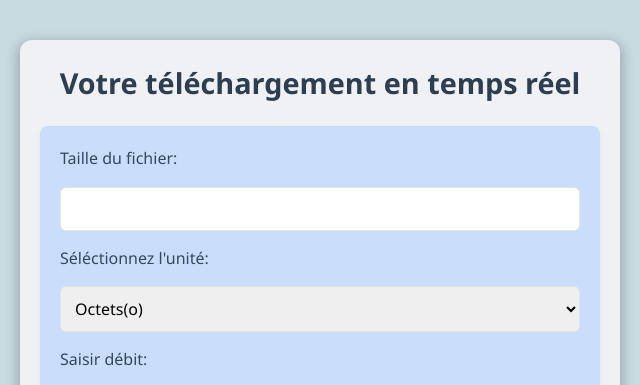
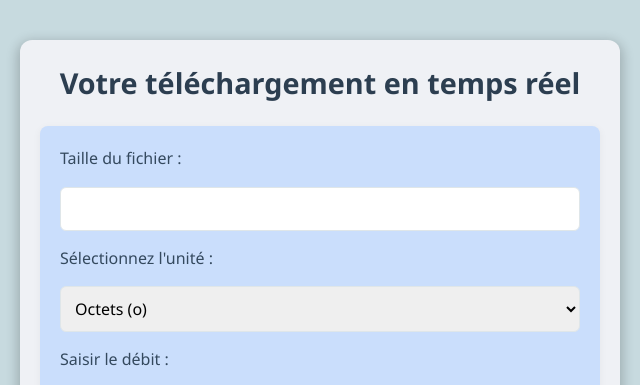
Before and after one commit to Dodou12/Calcule_Temps_telechargement, a plain HTML site: page index.html in a window 1280 px wide. Shown: the top 385 px of the page, 320-960 px from the left. Drawn offline with Linux system fonts and the light colour scheme.

Commit message:
Modification des fautes de frappes

```diff
--- a/index.html
+++ b/index.html
@@ -4,29 +4,29 @@
     <meta charset="UTF-8" />
     <meta name="viewport" content="width=device-width, initial-scale=1.0" />
     <link rel="stylesheet" href="/assets/css/style.css" />
-    <title>Document</title>
+    <title>Simulateur de téléchargement</title>
   </head>
   <body>
     <main class="container">
-      <!-- Section pour les input -->
+      <!-- Section pour les inputs -->
       <h2>Votre téléchargement en temps réel</h2>
 
       <section class="inputClass">
-        <!-- Input pour choisir la taille du fichier a télécharger -->
-        <label for="fichier">Taille du fichier: </label>
+        <!-- Input pour choisir la taille du fichier à télécharger -->
+        <label for="fichier">Taille du fichier : </label>
         <input type="number" id="taille-fichier" />
 
-        <!-- List de selection pour les unité possible d'un fichier -->
-        <label for="select">Séléctionnez l'unité: </label>
+        <!-- Liste de sélection pour les unités possibles d'un fichier -->
+        <label for="select">Sélectionnez l'unité : </label>
         <select name="select" class="select-unit">
-          <option value="o">Octets(o)</option>
-          <option value="ko">Kiloctets(Ko)</option>
-          <option value="Mo">Mégaoctets(Mo)</option>
-          <option value="Go">Gigaoctets(Go)</option>
+          <option value="o">Octets (o)</option>
+          <option value="ko">Kilo-octets (Ko)</option>
+          <option value="Mo">Méga-octets (Mo)</option>
+          <option value="Go">Giga-octets (Go)</option>
         </select>
 
         <!-- Input pour choisir le débit -->
-        <label for="select">Saisir débit: </label>
+        <label for="select">Saisir le débit : </label>
         <input type="number" id="taille-debit" />
 
         <label for="debit">Débit (Kbps / Mbps)</label>
@@ -36,7 +36,7 @@
         </select>
       </section>
 
-      <!-- Section pour la bar de progression -->
+      <!-- Section pour la barre de progression -->
       <section class="progresBar">
         <progress id="progress-bar" value="0" max="100"></progress>
       </section>
```
